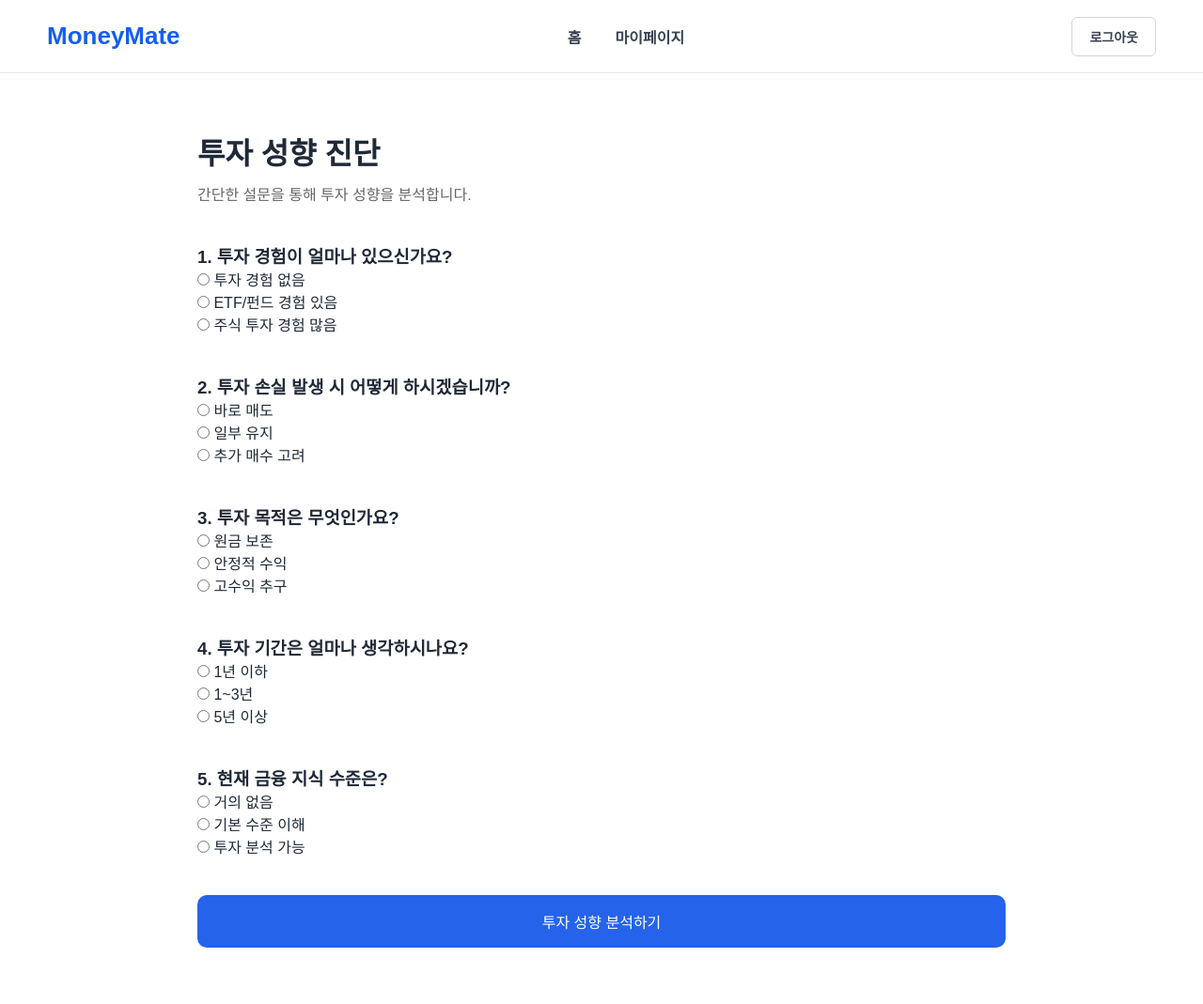
After one commit to GotchaBug123/Money_Mate, a Spring Boot app: page /risk/test in a window 1280 px wide. The commit adds this page. Shown: the whole page at 94% size. Run offline with Spring Boot 4, Linux system fonts and the light colour scheme; the visitor is signed in with stand-in values (Sample User, id 1).

Commit message:
Add risk profile feature

```diff
--- /dev/null
+++ b/server/src/main/resources/templates/risk-test.html
@@ -0,0 +1,168 @@
+<!DOCTYPE html>
+<html lang="ko" xmlns:th="http://www.thymeleaf.org">
+<head>
+    <meta charset="UTF-8">
+    <title>MoneyMate - 투자 성향 진단</title>
+
+    <link rel="stylesheet" href="/css/common.css">
+</head>
+<body>
+
+<header class="header">
+    <div class="header-inner">
+
+        <a href="/" class="logo">
+            MoneyMate
+        </a>
+
+        <nav class="nav">
+            <a href="/">홈</a>
+            <a href="/mypage">마이페이지</a>
+        </nav>
+
+        <div class="header-buttons">
+            <a href="/logout" class="login-btn">
+                로그아웃
+            </a>
+        </div>
+
+    </div>
+</header>
+
+<main style="max-width: 900px; margin:auto; padding:60px 20px;">
+
+    <h1 style="margin-bottom:10px;">
+        투자 성향 진단
+    </h1>
+
+    <p style="margin-bottom:40px; color:#666;">
+        간단한 설문을 통해 투자 성향을 분석합니다.
+    </p>
+
+    <form action="/risk/test"
+          method="post"
+          th:object="${riskTestRequest}">
+
+        <div style="display:flex; flex-direction:column; gap:40px;">
+
+            <!-- 질문 1 -->
+            <div>
+                <h3>1. 투자 경험이 얼마나 있으신가요?</h3>
+
+                <label>
+                    <input type="radio" th:field="*{question1}" value="1">
+                    투자 경험 없음
+                </label><br>
+
+                <label>
+                    <input type="radio" th:field="*{question1}" value="3">
+                    ETF/펀드 경험 있음
+                </label><br>
+
+                <label>
+                    <input type="radio" th:field="*{question1}" value="5">
+                    주식 투자 경험 많음
+                </label>
+            </div>
+
+            <!-- 질문 2 -->
+            <div>
+                <h3>2. 투자 손실 발생 시 어떻게 하시겠습니까?</h3>
+
+                <label>
+                    <input type="radio" th:field="*{question2}" value="1">
+                    바로 매도
+                </label><br>
+
+                <label>
+                    <input type="radio" th:field="*{question2}" value="3">
+                    일부 유지
+                </label><br>
+
+                <label>
+                    <input type="radio" th:field="*{question2}" value="5">
+                    추가 매수 고려
+                </label>
+            </div>
+
+            <!-- 질문 3 -->
+            <div>
+                <h3>3. 투자 목적은 무엇인가요?</h3>
+
+                <label>
+                    <input type="radio" th:field="*{question3}" value="1">
+                    원금 보존
+                </label><br>
+
+                <label>
+                    <input type="radio" th:field="*{question3}" value="3">
+                    안정적 수익
+                </label><br>
+
+                <label>
+                    <input type="radio" th:field="*{question3}" value="5">
+                    고수익 추구
+                </label>
+            </div>
+
+            <!-- 질문 4 -->
+            <div>
+                <h3>4. 투자 기간은 얼마나 생각하시나요?</h3>
+
+                <label>
+                    <input type="radio" th:field="*{question4}" value="1">
+                    1년 이하
+                </label><br>
+
+                <label>
+                    <input type="radio" th:field="*{question4}" value="3">
+                    1~3년
+                </label><br>
+
+                <label>
+                    <input type="radio" th:field="*{question4}" value="5">
+                    5년 이상
+                </label>
+            </div>
+
+            <!-- 질문 5 -->
+            <div>
+                <h3>5. 현재 금융 지식 수준은?</h3>
+
+                <label>
+                    <input type="radio" th:field="*{question5}" value="1">
+                    거의 없음
+                </label><br>
+
+                <label>
+                    <input type="radio" th:field="*{question5}" value="3">
+                    기본 수준 이해
+                </label><br>
+
+                <label>
+                    <input type="radio" th:field="*{question5}" value="5">
+                    투자 분석 가능
+                </label>
+            </div>
+
+            <button type="submit"
+                    style="
+                    padding:16px;
+                    border:none;
+                    border-radius:10px;
+                    background:#2563eb;
+                    color:white;
+                    font-size:16px;
+                    cursor:pointer;
+                    ">
+                투자 성향 분석하기
+            </button>
+
+        </div>
+
+    </form>
+
+</main>
+
+</body>
+</html>
```
Also changed, not shown: server/src/main/java/com/gotchabug/moneymate/controller/MypageController.java (+9 -0 lines), server/src/main/resources/templates/mypage.html (+27 -4 lines), 1 other file.
